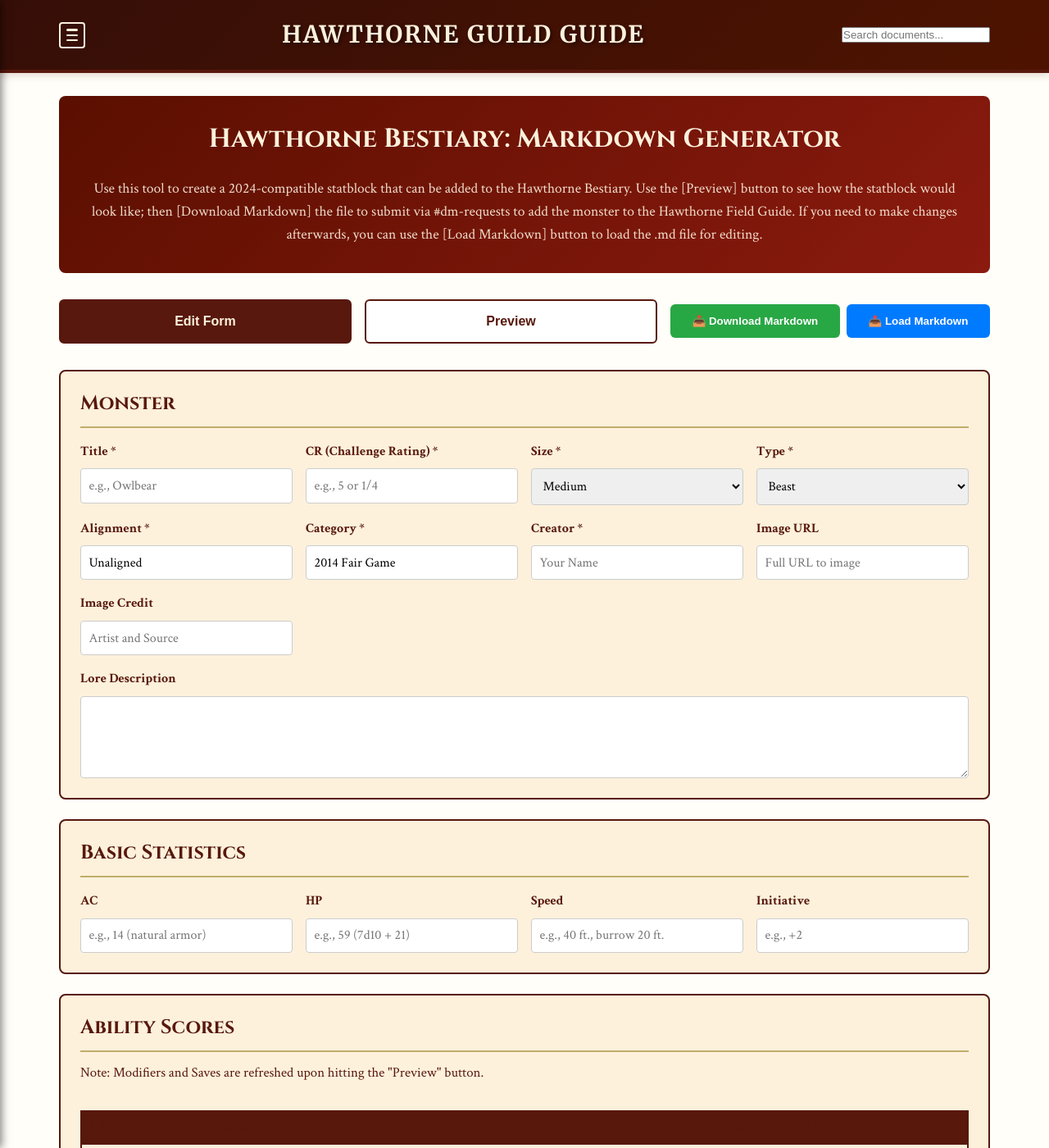
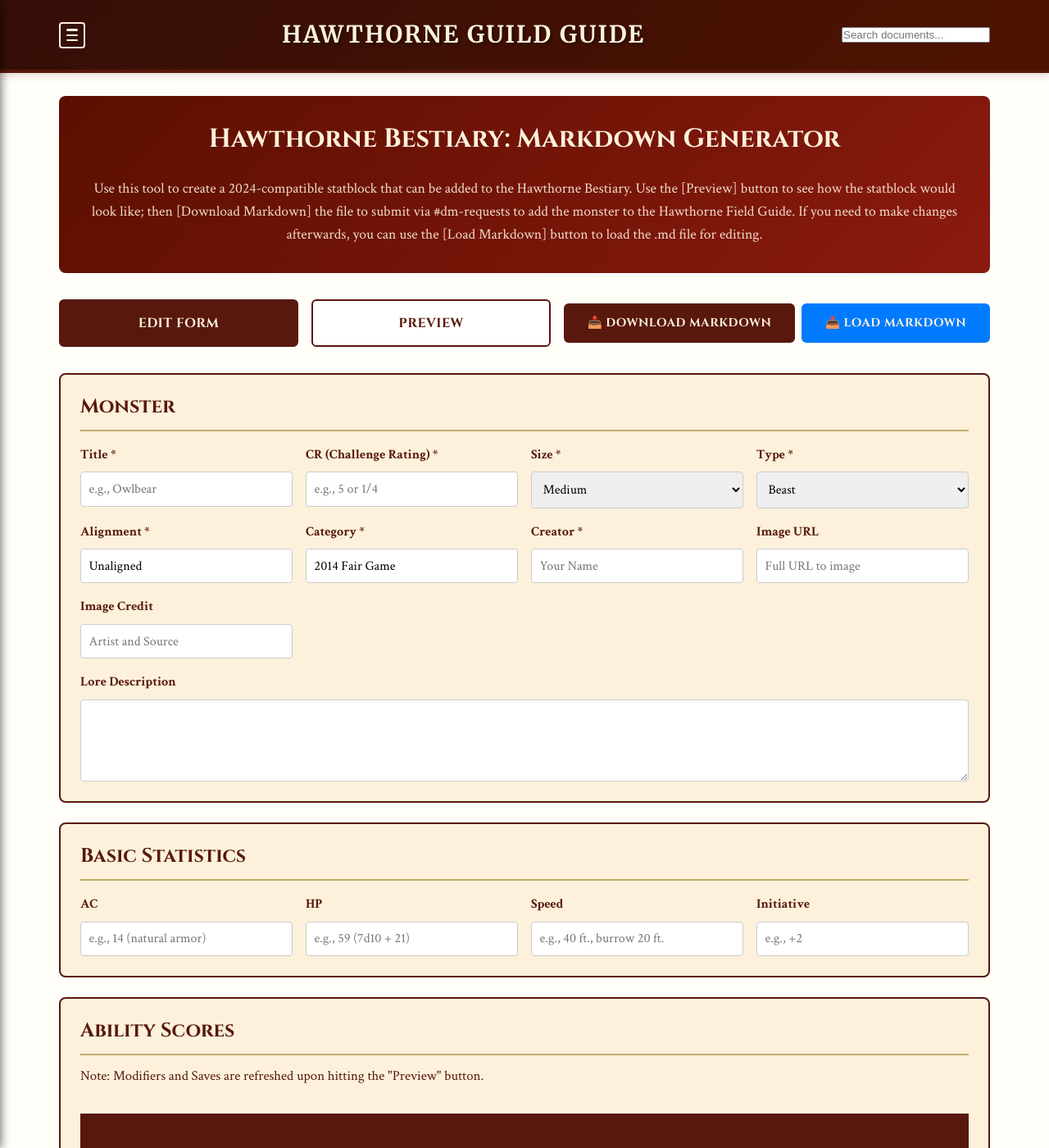
Before and after one commit to coconutswallow/Guides, a Jekyll site: the page built from monster-compendium/generator.html, in a window 1280 px wide and 1400 px high. Shown: the whole window at 82% size. Built offline with Jekyll 4.4.1, drawn with Linux system fonts in a browser that asks for light colours; comment, search, counter and statistics services are not loaded.

Commit message:
clean up .css

```diff
--- a/assets/css/generator.css
+++ b/assets/css/generator.css
@@ -1,13 +1,20 @@
+/* ============================================ */
 /* Generator-specific styles that complement your existing statblock.css */
+/* Uses CSS variables from style.css for consistency */
+/* ============================================ */
 
 .generator-container {
     max-width: 1200px;
     margin: 0 auto;
 }
 
+/* ============================================ */
+/* PAGE INTRO SECTION */
+/* ============================================ */
+
 .page-intro {
     background: linear-gradient(135deg, #5b0f00 0%, #8b1a0f 100%);
-    color: #FDF1DC;
+    color: var(--color-bg-light);
     padding: 2em;
     border-radius: 8px;
     margin-bottom: 2em;
@@ -15,7 +22,7 @@
 }
 
 .page-intro h2 {
-    color: #FDF1DC;
+    color: var(--color-bg-light);
     border: none;
     margin: 0 0 0.5em 0;
     font-size: 2em;
@@ -27,7 +34,10 @@
     opacity: 0.9;
 }
 
-/* Generator Controls */
+/* ============================================ */
+/* GENERATOR CONTROLS */
+/* ============================================ */
+
 .generator-controls {
     display: flex;
     justify-content: space-between;
@@ -45,50 +55,72 @@
 .toggle-btn {
     flex: 1;
     padding: 1em;
-    border: 2px solid #58180D;
+    border: 2px solid var(--color-primary);
     background: white;
-    color: #58180D;
+    color: var(--color-primary);
     font-weight: bold;
     font-size: 1em;
     cursor: pointer;
     border-radius: 6px;
     transition: all 0.3s;
+    font-family: var(--font-header);
+    text-transform: uppercase;
+    letter-spacing: 0.5px;
 }
 
 .toggle-btn:hover {
-    background: #FDF1DC;
+    background: var(--color-bg-light);
 }
 
 .toggle-btn.active {
-    background: #58180D;
-    color: #FDF1DC;
+    background: var(--color-primary);
+    color: var(--color-bg-light);
 }
 
 .download-btn {
-    background: #28a745;
-    color: white;
+    display: inline-block;
+    padding: 1em 2em;
+    background: var(--color-primary);
+    color: var(--color-bg-light);
+    text-decoration: none;
+    border-radius: 6px;
+    font-family: var(--font-header);
+    font-size: 0.9em;
+    text-transform: uppercase;
+    text-align: center;
+    transition: all 0.2s;
+    cursor: pointer;
     border: none;
-    padding: 1em 2em;
-    border-radius: 6px;
+    letter-spacing: 0.5px;
     font-weight: bold;
-    cursor: pointer;
-    transition: all 0.3s;
     white-space: nowrap;
 }
 
 .download-btn:hover {
-    background: #218838;
+    background: var(--color-secondary);
+    color: var(--color-bg-light);
+    text-decoration: none;
+    transform: translateY(-2px);
+    box-shadow: var(--shadow-md);
 }
 
-.download-btn + .download-btn {
-    background: #007bff;
+.download-btn:active {
+    transform: translateY(0);
 }
 
-.download-btn + .download-btn:hover {
-    background: #0056b3;
+/* Secondary download button variant (if needed for distinction) */
+.download-btn.secondary {
+    background: var(--color-secondary);
 }
 
-/* View Containers */
+.download-btn.secondary:hover {
+    background: var(--color-primary);
+}
+
+/* ============================================ */
+/* VIEW CONTAINERS */
+/* ============================================ */
+
 .view-container {
     display: none;
 }
@@ -97,7 +129,10 @@
     display: block;
 }
 
-/* Validation Messages */
+/* ============================================ */
+/* VALIDATION MESSAGES */
+/* ============================================ */
+
 .preview-messages {
     margin-bottom: 2em;
 }
@@ -128,10 +163,13 @@
     font-weight: bold;
 }
 
-/* Form Sections */
+/* ============================================ */
+/* FORM SECTIONS */
+/* ============================================ */
+
 .form-section {
-    background: #FDF1DC;
-    border: 2px solid #58180D;
+    background: var(--color-bg-light);
+    border: 2px solid var(--color-primary);
     border-radius: 8px;
     padding: 1.5em;
     margin: 1.5em 0;
@@ -140,14 +178,17 @@
 }
 
 .form-section h2 {
-    color: #58180D;
+    color: var(--color-primary);
     margin-top: 0;
     border-bottom: 2px solid #C0AD6A;
     padding-bottom: 0.5em;
     font-size: 1.5em;
 }
 
-/* Field Groups */
+/* ============================================ */
+/* FIELD GROUPS */
+/* ============================================ */
+
 .field-group {
     display: grid;
     grid-template-columns: repeat(auto-fit, minmax(250px, 1fr));
@@ -167,7 +208,7 @@
 .form-field label {
     font-weight: bold;
     margin-bottom: 0.5em;
-    color: #58180D;
+    color: var(--color-primary);
 }
 
 .form-field input,
@@ -189,11 +230,14 @@
 .form-field select:focus,
 .form-field textarea:focus {
     outline: none;
-    border-color: #58180D;
+    border-color: var(--color-primary);
     box-shadow: 0 0 0 2px rgba(88, 24, 13, 0.1);
 }
 
-/* Ability Score Table */
+/* ============================================ */
+/* ABILITY SCORE TABLE */
+/* ============================================ */
+
 .ability-group table {
     width: 100%;
     border-collapse: collapse;
@@ -204,9 +248,9 @@
 .ability-group th {
     text-align: left;
     padding: 0.6em;
-    border-bottom: 2px solid #58180D;
+    border-bottom: 2px solid var(--color-primary);
     font-weight: bold;
-    color: #58180D;
+    color: var(--color-primary);
     background: rgba(88, 24, 13, 0.05);
 }
 
@@ -236,7 +280,10 @@
     text-align: center;
 }
 
-/* Item Lists (Traits, Actions, etc.) */
+/* ============================================ */
+/* ITEM LISTS (Traits, Actions, etc.) */
+/* ============================================ */
+
 .item-list {
     margin-top: 1em;
     width: 100%;
@@ -280,10 +327,13 @@
     box-sizing: border-box;
 }
 
-/* Buttons */
+/* ============================================ */
+/* BUTTONS */
+/* ============================================ */
+
 .add-button {
-    background: #58180D;
-    color: #FDF1DC;
+    background: var(--color-primary);
+    color: var(--color-bg-light);
     border: none;
     padding: 0.8em 1.5em;
     border-radius: 6px;
@@ -292,10 +342,15 @@
     transition: all 0.3s;
     width: 100%;
     margin-top: 1em;
+    font-family: var(--font-header);
+    text-transform: uppercase;
+    letter-spacing: 0.5px;
 }
 
 .add-button:hover {
-    background: #7a2010;
+    background: var(--color-secondary);
+    transform: translateY(-2px);
+    box-shadow: var(--shadow-md);
 }
 
 .remove-button {
@@ -314,7 +369,10 @@
     background: #a00;
 }
 
-/* Preview Sections */
+/* ============================================ */
+/* PREVIEW SECTIONS */
+/* ============================================ */
+
 .markdown-output,
 .visual-output {
     margin: 2em 0;
@@ -322,7 +380,7 @@
 
 .markdown-output h3,
 .visual-output h3 {
-    color: #58180D;
+    color: var(--color-primary);
     border-bottom: 2px solid #C0AD6A;
     padding-bottom: 0.5em;
 }
@@ -338,18 +396,21 @@
     line-height: 1.6;
 }
 
-/* Visual Stat Block Preview */
+/* ============================================ */
+/* VISUAL STAT BLOCK PREVIEW */
+/* ============================================ */
+
 .statblock-visual {
-    background: #FDF1DC;
-    border: 2px solid #58180D;
+    background: var(--color-bg-light);
+    border: 2px solid var(--color-primary);
     border-radius: 8px;
     padding: 1.5em;
-    font-family: 'Source Sans 3', sans-serif;
+    font-family: var(--font-body);
 }
 
 .statblock-header h1 {
     font-family: 'Cinzel Decorative', 'Cinzel', serif;
-    color: #58180D;
+    color: var(--color-primary);
     margin: 0 0 0.5em 0;
     text-transform: uppercase;
 }
@@ -364,9 +425,9 @@
 }
 
 .statblock-section h3 {
-    font-family: 'Cinzel', serif;
-    color: #58180D;
-    border-bottom: 1.5px solid #58180D;
+    font-family: var(--font-header);
+    color: var(--color-primary);
+    border-bottom: 1.5px solid var(--color-primary);
     margin: 1em 0 0.5em 0;
     padding-bottom: 0.3em;
     text-transform: uppercase;
@@ -403,18 +464,17 @@
 .statblock-abilities td:nth-child(12) {
     background: #dad1ca;
 }
+
 .statblock-section.lair-actions-section h2,
 .statblock-section.regional-effects-section h2 {
-    /* Uses the same style as other stat block section titles */
-    font-family: 'Cinzel', serif;
-    color: #58180D;
-    border-bottom: 1.5px solid #58180D;
+    font-family: var(--font-header);
+    color: var(--color-primary);
+    border-bottom: 1.5px solid var(--color-primary);
     margin: 1em 0 0.5em 0;
     padding-bottom: 0.3em;
     text-transform: uppercase;
 }
 
-/* Ensure descriptions for these sections also use the stat block font */
 .statblock-section.lair-actions-section p,
 .statblock-section.regional-effects-section p {
     margin-bottom: 0.5em;
@@ -424,9 +484,9 @@
 
 .statblock-section.lair-actions-section p strong,
 .statblock-section.regional-effects-section p strong {
-    /* Bold part of action/trait */
     font-weight: 900;
 }
+
 .statblock-placeholder {
     text-align: center;
     color: #999;
@@ -434,7 +494,10 @@
     font-style: italic;
 }
 
-/* Responsive Design */
+/* ============================================ */
+/* RESPONSIVE DESIGN */
+/* ============================================ */
+
 @media (max-width: 768px) {
     .generator-controls {
         flex-direction: column;
```
